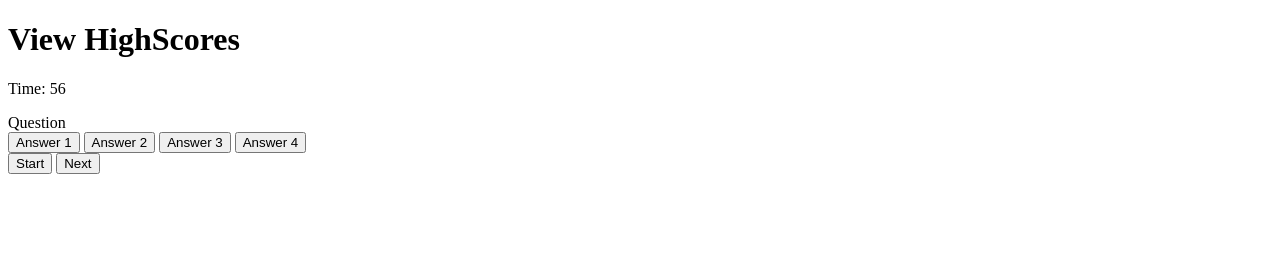
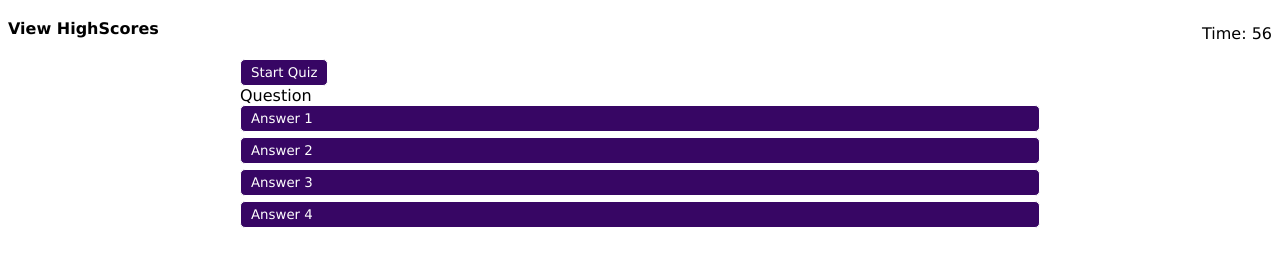
Before and after one commit to shavanapuchta/04-WebAPIs-Code-Quiz, a plain HTML site: page index.html in a window 1280 px wide. Drawn offline with Linux system fonts and the light colour scheme.

Commit message:
moved-start-btn-in-html-added-styling-for-btns

```diff
--- a/assets/css/style.css
+++ b/assets/css/style.css
@@ -0,0 +1,39 @@
+*, *::before, *::after {
+    box-sizing: border-box;
+    font-family: Verdana, Geneva, Tahoma, sans-serif;
+}
+
+header {
+    display: flex;
+    justify-content: space-between;
+}
+
+h1, p {
+    font-size: medium;
+}
+
+.container {
+    width: 800px;
+    max-width: 80%;
+    justify-content: center;
+    margin: auto;
+}
+
+.btn-grid {
+    display: grid;
+    gap: 5px;
+    border-radius: 5px;
+}
+
+.btn {
+    border: 1px solid;
+    background-color: rgb(55, 6, 100);
+    border-radius: 5px;
+    padding: 5px 10px;
+    color: white;
+    text-align: start;
+}
+
+.btn:hover {
+    background-color: rgb(131, 114, 148);
+}
--- a/assets/js/script.js
+++ b/assets/js/script.js
@@ -31,7 +31,7 @@ countdown();
             document.getElementById('timerDisplay').innerHTML='00:'+sec;
             if (sec < 0) {
                 clearInterval(timer);
-                alert("Time is up!")
+                alert("Game Over!")
             }
         }, 1000);
     }
--- a/index.html
+++ b/index.html
@@ -14,6 +14,9 @@
         </header>
 
         <div class="container">
+            <div class="controls">
+                <button id="start-btn" class="start-btn btn">Start Quiz</button>
+            </div>
             <div id="question-container" class="hide"></div>
                 <div id="question">Question</div>
                 <div id="answer-buttons" class="btn-grid">
@@ -22,11 +25,6 @@
                     <button class="btn">Answer 3</button>
                     <button class="btn">Answer 4</button>
                 </div>
-            </div>
-            <div class="controls">
-                <button id="start-btn" class="start-btn btn">Start</button>
-                <button id="next-btn" class="next-btn btn">Next</button>
-            </div>
         </div>
         <script src="./assets/js/script.js"></script>
     </body>
```
